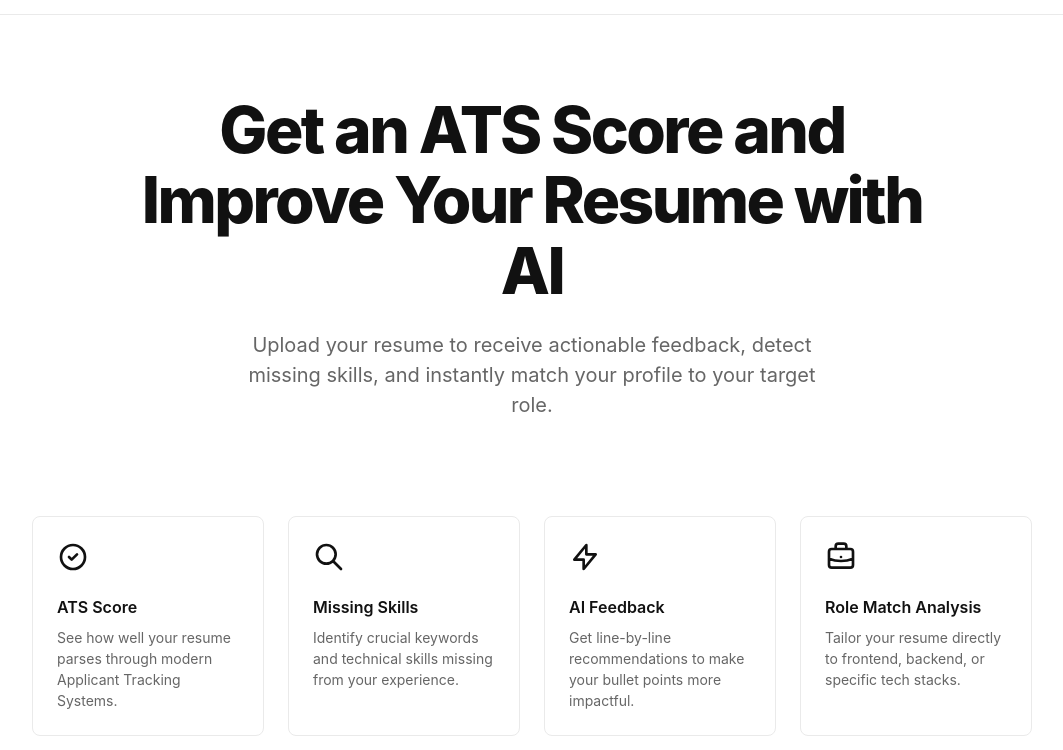
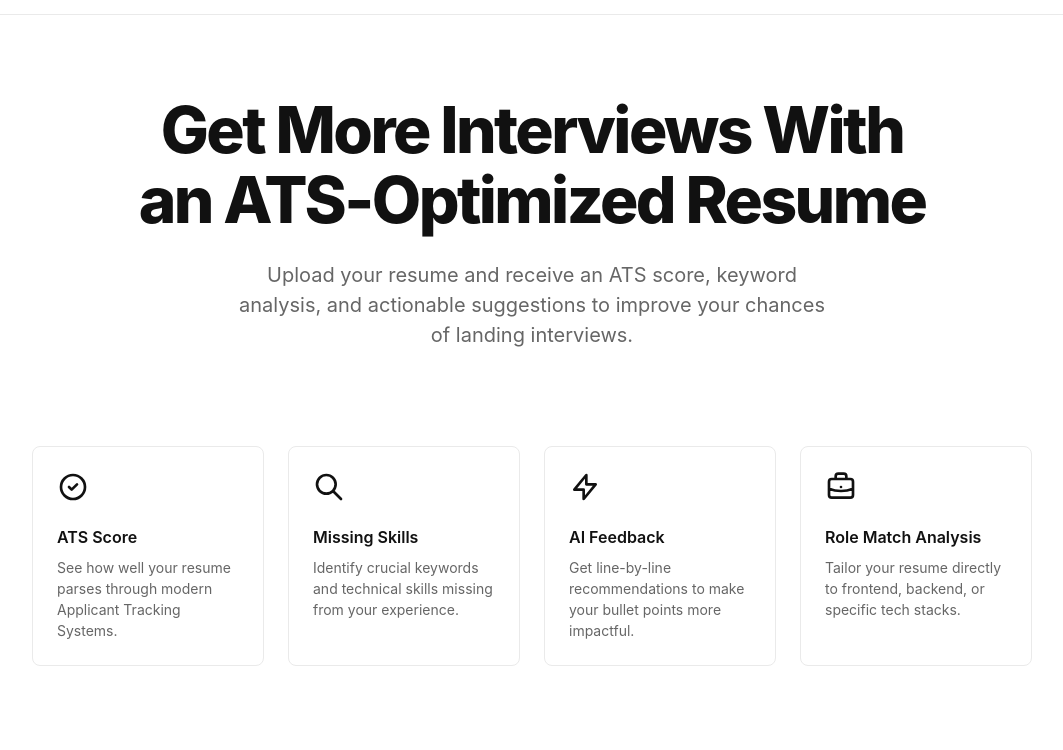
Before and after one commit to misbahur860-ship-it/resumeiq-ai, a plain HTML site: page index.html in a window 1280 px wide. Shown: the part 50-800 px from the top of the page, without its empty margins (108-1171 px from the left). Drawn offline with Linux system fonts and the light colour scheme.

Commit message:
Update index.html

```diff
--- a/index.html
+++ b/index.html
@@ -566,8 +566,9 @@
 
     <main>
         <section class="hero container">
-            <h1>Get an ATS Score and Improve Your Resume with AI</h1>
-            <p>Upload your resume to receive actionable feedback, detect missing skills, and instantly match your profile to your target role.</p>
+            <h1>Get More Interviews
+With an ATS-Optimized Resume</h1>
+            <p>Upload your resume and receive an ATS score, keyword analysis, and actionable suggestions to improve your chances of landing interviews.</p>
         </section>
 
         <section class="features container" aria-label="Features">
```
